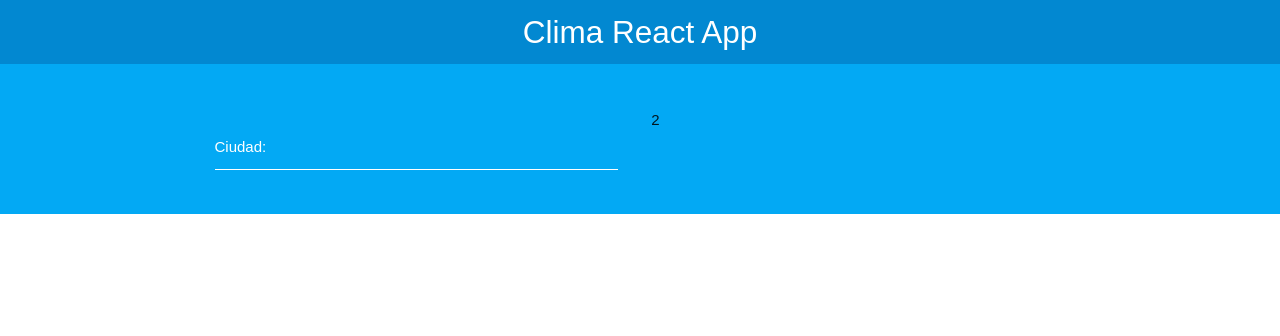
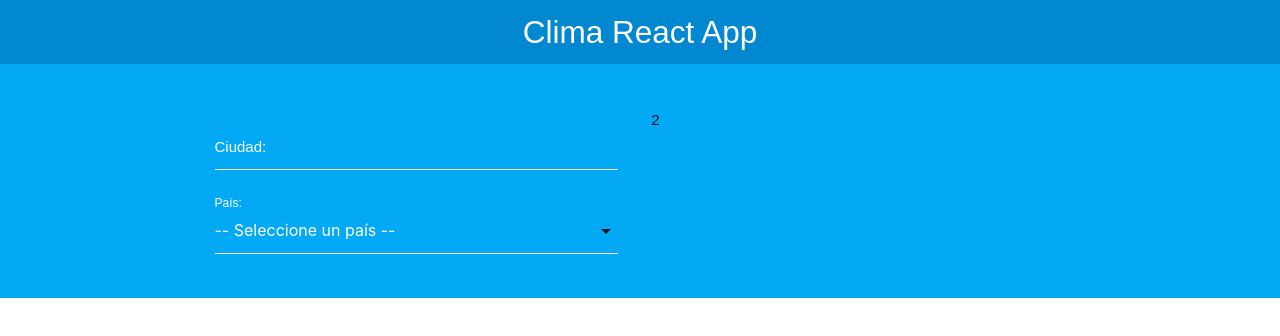
Before and after one commit to pipe473/Web-Clima-con-React, a React (Create React App) app: page / in a window 1280 px wide. Shown: the top 336 px of the page. Built offline with nearby package versions, Linux system fonts and the light colour scheme.

Commit message:
Añadiendo el segundo input con un option para para seleccionar pais

```diff
--- a/src/components/Formulario.js
+++ b/src/components/Formulario.js
@@ -10,7 +10,16 @@ const Formulario = () => {
                     name="ciudad"
                     id="ciudad"
                 />
-                <label>Ciudad: </label>
+                <label htmlFor="ciudad">Ciudad: </label>
+            </div>
+            <div className="input-field col s12">
+                <select
+                name="pais"
+                id="pais"
+                >
+                    <option value="">-- Seleccione un país --</option>
+                </select>
+                <label htmlFor="pais">País: </label>
             </div>
         </form>
 
```
